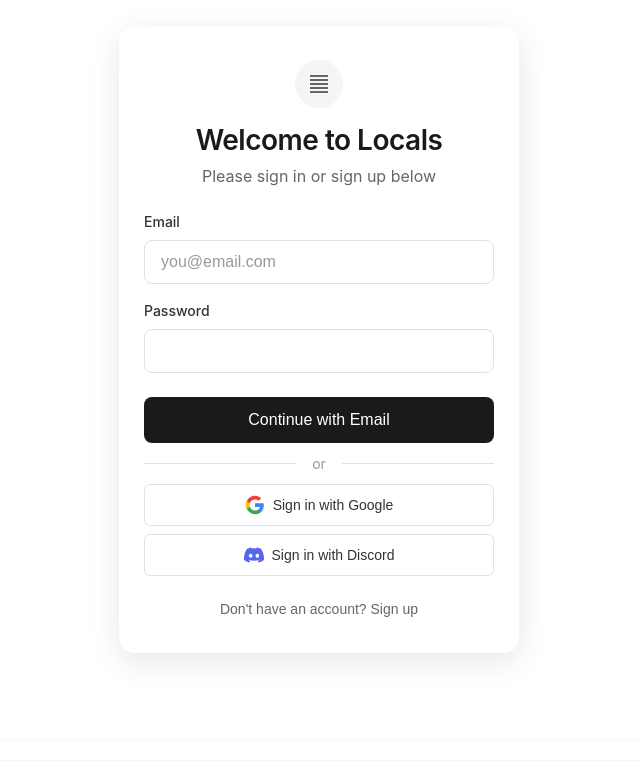
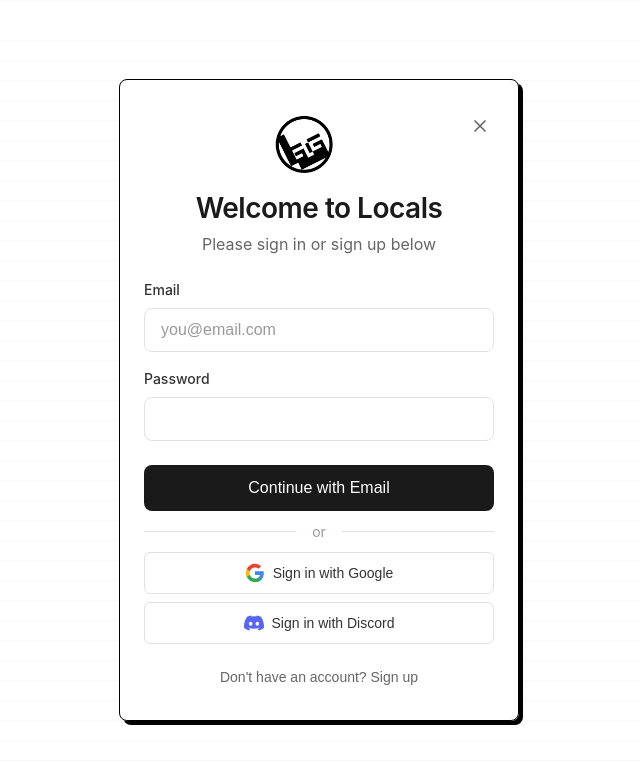
Before and after one commit to Shafiq-and-Company/boxd-events, a Next.js app: page /login in a window 1280 px wide. Shown: the top 764 px of the page, without its empty margins (321-961 px from the left). Built offline with nearby package versions, Linux system fonts and the light colour scheme; no server answers.

Commit message:
cleaning up login

```diff
--- a/pages/login/Login.module.css
+++ b/pages/login/Login.module.css
@@ -5,13 +5,8 @@
   align-items: center;
   justify-content: center;
   position: fixed;
-  top: 0;
-  left: 0;
-  right: 0;
-  bottom: 0;
-  background-color: #ffffff;
-  margin-top: -60px;
-  margin-bottom: -60px;
+  inset: 0;
+  background-color: transparent;
   overflow: hidden;
 }
 
@@ -20,36 +15,57 @@
   max-width: 400px;
   background: rgba(255, 255, 255, 0.95);
   backdrop-filter: blur(10px);
-  border-radius: 16px;
+  border-radius: 8px;
   padding: 32px 24px;
-  box-shadow: 0 8px 32px rgba(0, 0, 0, 0.1);
-  border: 1px solid rgba(255, 255, 255, 0.2);
+  box-shadow: 4px 4px 0px 0px #000000;
+  border: 1px solid #000000;
   position: relative;
   z-index: 1;
+}
+
+/* Header */
+.headerContainer {
+  display: flex;
+  justify-content: space-between;
+  align-items: flex-start;
+  margin-bottom: 16px;
 }
 
 .iconContainer {
   display: flex;
   justify-content: center;
-  margin-bottom: 16px;
+  flex: 1;
 }
 
-.doorIcon {
-  width: 48px;
-  height: 48px;
-  background: #f5f5f5;
-  border-radius: 50%;
+.logo {
+  width: 64px;
+  height: 64px;
+  object-fit: contain;
+}
+
+.closeButton {
+  background: none;
+  border: none;
+  cursor: pointer;
+  padding: 4px;
   display: flex;
   align-items: center;
   justify-content: center;
+  border-radius: 4px;
+  transition: background-color 200ms ease;
+}
+
+.closeButton:hover {
+  background-color: #f5f5f5;
+}
+
+.closeIcon {
+  width: 20px;
+  height: 20px;
   color: #666;
 }
 
-.doorIcon svg {
-  width: 24px;
-  height: 24px;
-}
-
+/* Typography */
 .title {
   font-size: 1.75rem;
   font-weight: 600;
@@ -68,6 +84,7 @@
   line-height: 1.4;
 }
 
+/* Form */
 .form {
   display: flex;
   flex-direction: column;
@@ -114,6 +131,7 @@
   color: #999;
 }
 
+/* Buttons */
 .submitButton {
   width: 100%;
   padding: 14px 16px;
@@ -146,6 +164,55 @@
   box-shadow: 0 0 0 3px rgba(0, 122, 255, 0.3);
 }
 
+/* Social Buttons */
+.googleButton,
+.discordButton {
+  width: 100%;
+  padding: 10px 16px;
+  background-color: #ffffff;
+  color: #333;
+  border: 1px solid #e1e1e1;
+  border-radius: 6px;
+  font-size: 14px;
+  font-weight: 400;
+  cursor: pointer;
+  transition: all 200ms ease;
+  display: flex;
+  align-items: center;
+  justify-content: center;
+  gap: 8px;
+}
+
+.discordButton {
+  margin-top: 8px;
+}
+
+.googleButton:hover:not(:disabled),
+.discordButton:hover:not(:disabled) {
+  background-color: #f8f8f8;
+  border-color: #ccc;
+}
+
+.googleButton:disabled,
+.discordButton:disabled {
+  background-color: #f8f8f8;
+  border-color: #e1e1e1;
+  color: #999;
+  cursor: not-allowed;
+}
+
+.googleButton:focus,
+.discordButton:focus {
+  outline: none;
+  box-shadow: 0 0 0 3px rgba(0, 122, 255, 0.3);
+}
+
+.googleIcon,
+.discordIcon {
+  flex-shrink: 0;
+}
+
+/* Divider */
 .divider {
   display: flex;
   align-items: center;
@@ -171,52 +238,7 @@
   transform: translateX(-50%);
 }
 
-.googleButton, .discordButton {
-  width: 100%;
-  padding: 10px 16px;
-  background-color: #ffffff;
-  color: #333;
-  border: 1px solid #e1e1e1;
-  border-radius: 6px;
-  font-size: 14px;
-  font-weight: 400;
-  cursor: pointer;
-  transition: all 200ms ease;
-  display: flex;
-  align-items: center;
-  justify-content: center;
-  gap: 8px;
-}
-
-.discordButton {
-  margin-top: 8px;
-}
-
-.googleButton:hover:not(:disabled), .discordButton:hover:not(:disabled) {
-  background-color: #f8f8f8;
-  border-color: #ccc;
-  transform: none;
-  box-shadow: none;
-}
-
-.googleButton:disabled, .discordButton:disabled {
-  background-color: #f8f8f8;
-  border-color: #e1e1e1;
-  color: #999;
-  cursor: not-allowed;
-  transform: none;
-  box-shadow: none;
-}
-
-.googleButton:focus, .discordButton:focus {
-  outline: none;
-  box-shadow: 0 0 0 3px rgba(0, 122, 255, 0.3);
-}
-
-.googleIcon, .discordIcon {
-  flex-shrink: 0;
-}
-
+/* Toggle */
 .toggleContainer {
   margin-top: 20px;
   text-align: center;
@@ -242,6 +264,7 @@
   cursor: not-allowed;
 }
 
+/* Messages */
 .error {
   background-color: #fff5f5;
   border: 1px solid #fed7d7;
@@ -265,9 +288,7 @@
 /* Responsive Design */
 @media (max-width: 768px) {
   .loginContainer {
-    height: 100vh;
     height: 100dvh;
-    min-height: 100vh;
     min-height: 100dvh;
   }
 
@@ -276,7 +297,6 @@
     max-width: 100%;
     width: 100%;
     margin: 0;
-    border-radius: 0;
   }
 
   .title {
@@ -303,7 +323,8 @@
     font-size: 16px;
   }
 
-  .googleButton, .discordButton {
+  .googleButton,
+  .discordButton {
     padding: 12px 16px;
     font-size: 14px;
   }
@@ -338,13 +359,21 @@
 
 /* Accessibility */
 @media (prefers-reduced-motion: reduce) {
-  .input, .submitButton, .googleButton, .discordButton, .toggleButton {
+  .input,
+  .submitButton,
+  .googleButton,
+  .discordButton,
+  .toggleButton {
     transition: none;
   }
 }
 
 @media (prefers-contrast: high) {
-  .input, .input:focus, .submitButton, .googleButton, .discordButton {
+  .input,
+  .input:focus,
+  .submitButton,
+  .googleButton,
+  .discordButton {
     border-color: #000000;
   }
 }
--- a/pages/login/index.js
+++ b/pages/login/index.js
@@ -82,12 +82,24 @@
   return (
     <div className={styles.loginContainer}>
       <div className={styles.loginCard}>
-        <div className={styles.iconContainer}>
-          <div className={styles.doorIcon}>
-            <svg width="24" height="24" viewBox="0 0 24 24" fill="none">
-              <path d="M3 21h18v-2H3v2zm0-4h18v-2H3v2zm0-4h18v-2H3v2zm0-4h18V7H3v2zm0-4h18V3H3v2z" fill="currentColor"/>
+        <div className={styles.headerContainer}>
+          <div className={styles.iconContainer}>
+            <img
+              src="/logo.png"
+              alt="Boxd Events Logo"
+              className={styles.logo}
+            />
+          </div>
+          <button
+            type="button"
+            onClick={() => router.push('/splash')}
+            className={styles.closeButton}
+            disabled={loading}
+          >
+            <svg className={styles.closeIcon} viewBox="0 0 24 24" fill="none">
+              <path d="M18 6L6 18M6 6l12 12" stroke="currentColor" strokeWidth="2" strokeLinecap="round" strokeLinejoin="round"/>
             </svg>
-          </div>
+          </button>
         </div>
 
         <h1 className={styles.title}>Welcome to Locals</h1>
```
